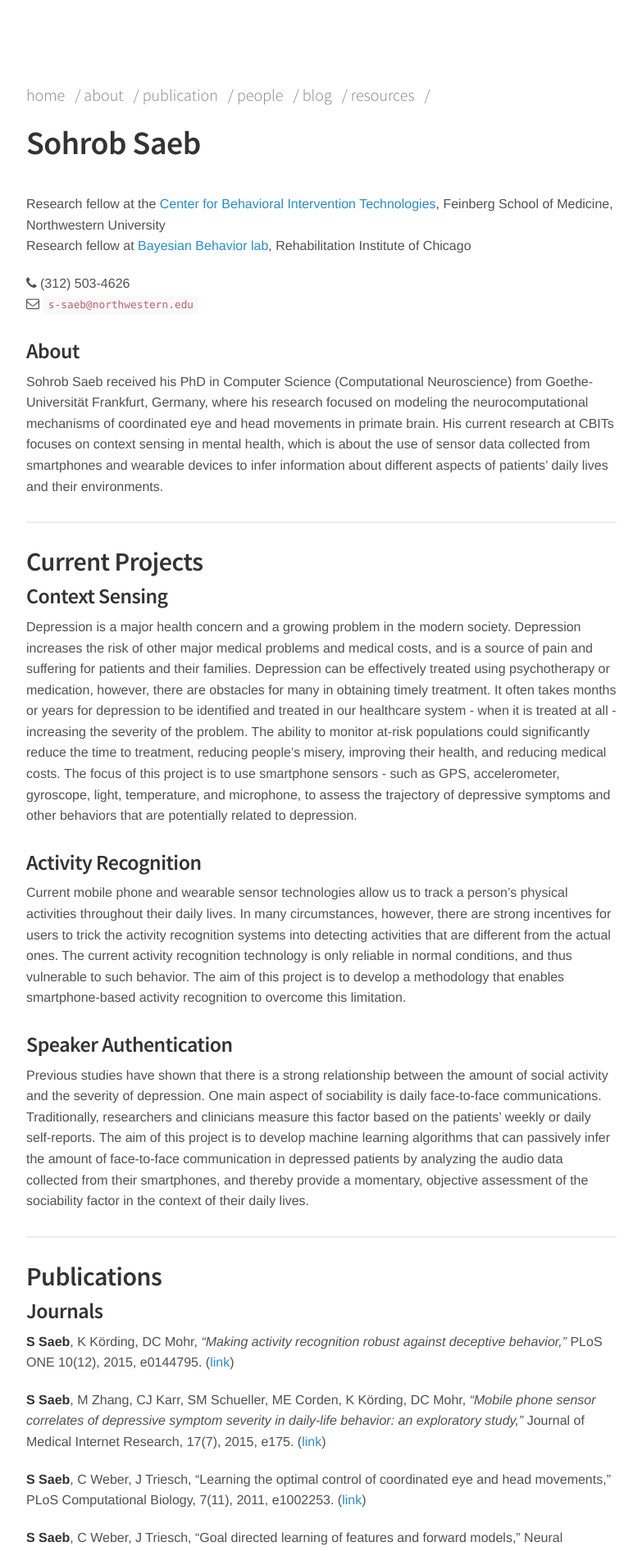
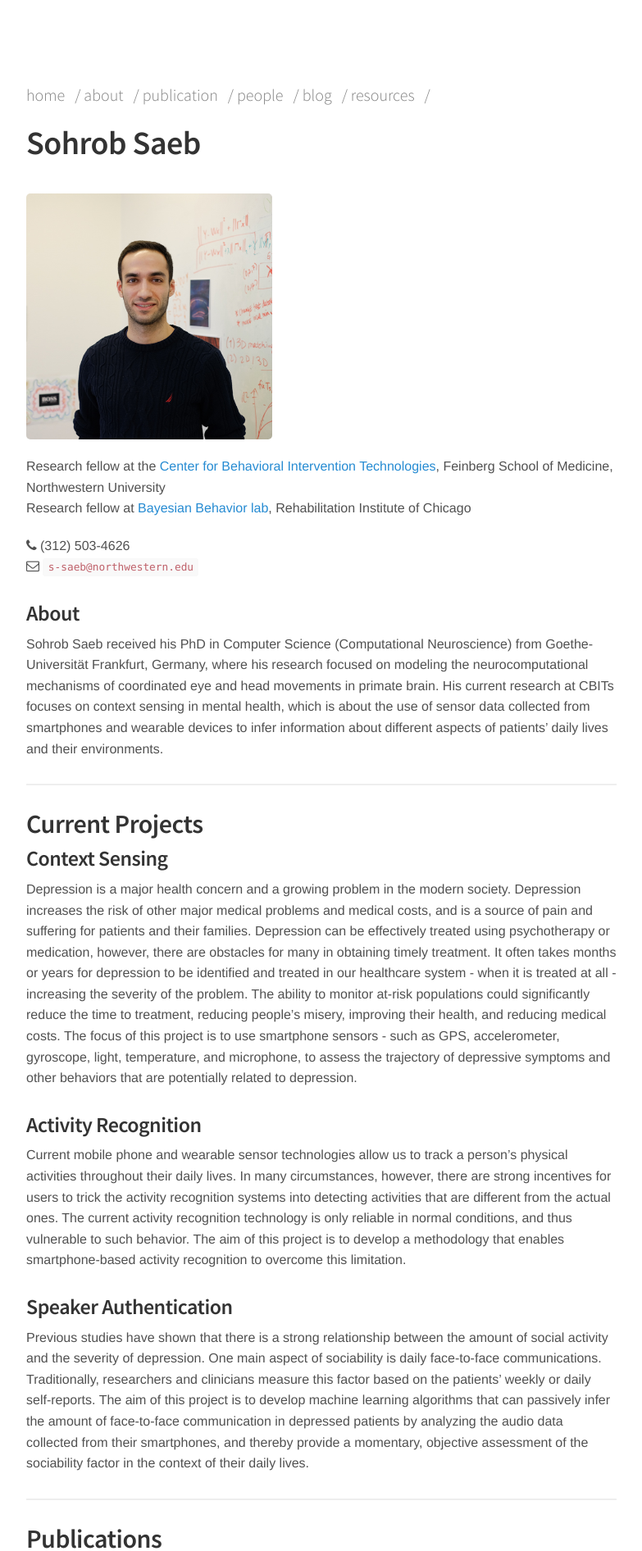
Before and after one commit to KordingLab/KordingLab.github.io, a Jekyll site: the page built from _people/sohrob_saeb.md, in a window 1280 px wide. Shown: the top 1892 px of the page at 82% size, without its empty margins (248-1031 px from the left). Built offline with Jekyll 4.4.1, drawn with Linux system fonts in a browser that asks for light colours; nearby versions of some CDN libraries; comment, search, counter and statistics services are not loaded.

Commit message:
Add Sohrob photo

```diff
--- a/_people/sohrob_saeb.md
+++ b/_people/sohrob_saeb.md
@@ -1,11 +1,12 @@
 ---
 name: Sohrob Saeb
 position: postdoc
-avatar:
+avatar: sohrob.jpg
 twitter:
 joined: 2014
 ---
 
+<img width="300" src="{{site.baseurl}}/images/people/{{page.avatar}}">
 
 Research fellow at the [Center for Behavioral Intervention Technologies](http://www.cbits.northwestern.edu/), Feinberg School of Medicine, Northwestern University<br>
 Research fellow at [Bayesian Behavior lab](http://klab.smpp.northwestern.edu/wiki/index.php5/Welcome), Rehabilitation Institute of Chicago
```
Also changed, not shown: images/people/sohrob.jpg (added).
